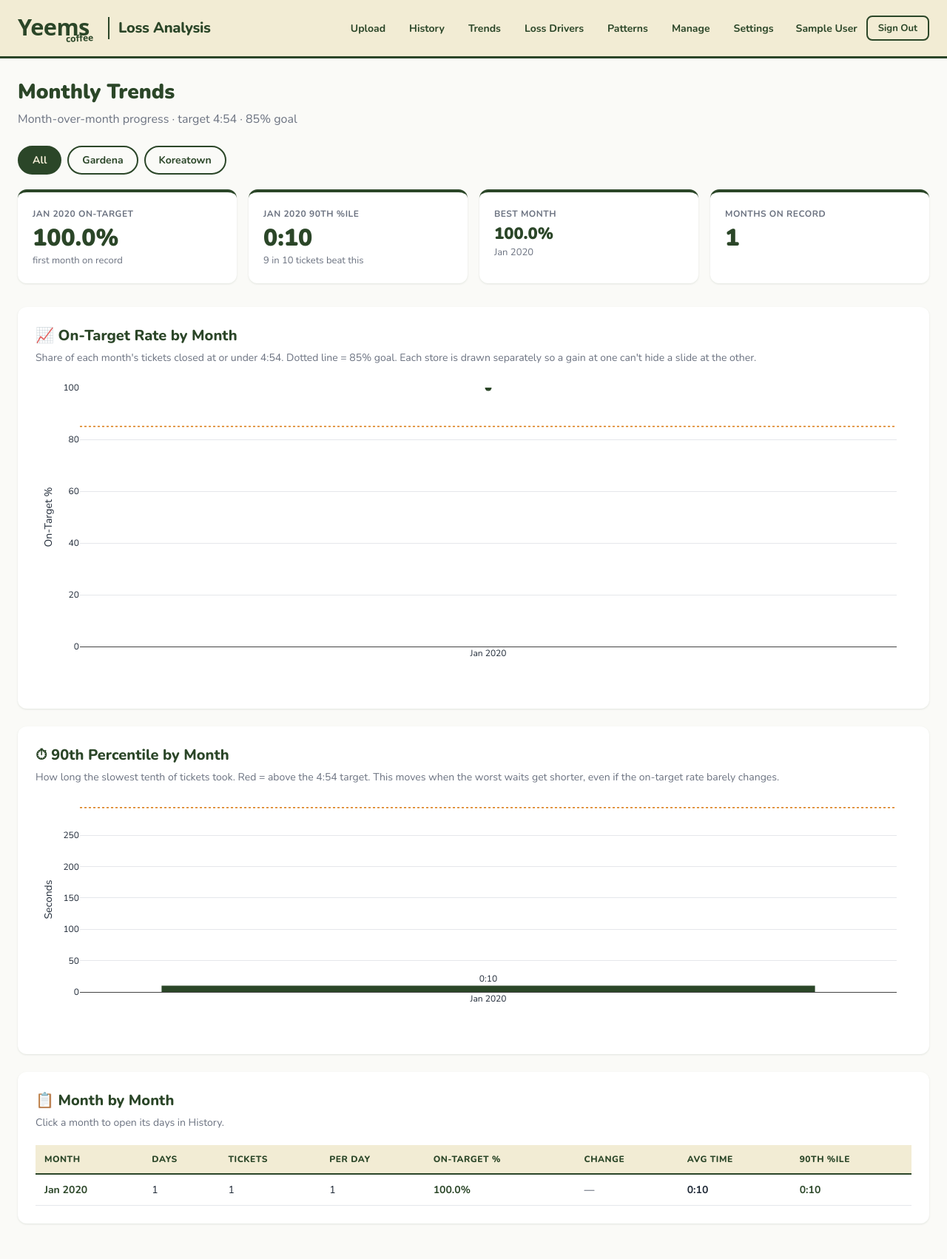
After one commit to YeemsCoffee/lossanalysis, a Flask app: page /trends in a window 1280 px wide. The commit adds this page. Shown: the whole page at 74% size. Run offline with Flask 3, Linux system fonts and the light colour scheme; a user stored in the database is signed in; data comes from the database, SQL or seed files in the repository; tables that the repository leaves empty hold one stand-in row (values such as "Sample post"); parts of the project's set-up code (start-up, migrations or seed data) failed here and were passed over; some libraries are stand-ins or nearby versions.

Commit message:
Add a Trends page for month-over-month progress
History answers "how did last Tuesday go"; this answers "are we getting
better". One row per month across all of history, with the on-target
rate, its change in points against the month before, average time and
90th percentile.

On-time is pooled across the month rather than averaged from the daily
rates, so a quiet Sunday does not count for as much as a slammed
Saturday when judging the month.

The month in progress is marked "to date" and kept out of the headline
and the best-month pick: two good days into a new month would otherwise
read as a leap, and two bad ones as a collapse.

On the All tab each store gets its own line under the combined one, so
a gain at one location cannot hide a slide at the other. Each month row
opens that month's days in History, keeping the location tab.

Monthly grouping uses substr(report_date, 1, 7), which behaves the same
on SQLite and Postgres, and the percentile whitelist gains a month key.

Co-Authored-By: Claude Opus 5.5 <noreply@anthropic.com>
Claude-Session: https://claude.ai/code/session_01XrPXQykZAH65bzkBRzKDvE

```diff
--- a/app/db.py
+++ b/app/db.py
@@ -648,11 +648,54 @@ def get_daily_summary(from_date: str = None, to_date: str = None,
     return rows
 
 
+# "YYYY-MM" out of the stored "YYYY-MM-DD" report_date. substr() with this
+# signature behaves identically on SQLite and Postgres.
+_MONTH_EXPR = "substr(report_date, 1, 7)"
+
+
+def get_monthly_summary(location: str = None, target_seconds: int = 294) -> list:
+    """
+    Per-month totals, oldest first.
+
+    On-time rate is pooled — over-target tickets divided by all tickets in
+    the month — not the mean of the daily rates. For a monthly trend that is
+    the honest number: a quiet Sunday should not weigh as much as a slammed
+    Saturday when judging the month.
+
+    `days` is how many days in the month have data, so a partial month (the
+    one in progress, or the first month on record) can be labelled as such
+    instead of being mistaken for a slump or a spike.
+    """
+    _ensure_schema()
+    where, params = _ticket_filters(location=location)
+    sql = f"""
+        SELECT {_MONTH_EXPR}              AS month,
+               COUNT(*)                   AS total,
+               {_OVER_EXPR}               AS over_count,
+               AVG(duration * 1.0)        AS avg_seconds,
+               COUNT(DISTINCT report_date) AS days
+          FROM tickets{where}
+      GROUP BY {_MONTH_EXPR}
+      ORDER BY {_MONTH_EXPR} ASC
+    """
+    with _get_cursor() as cur:
+        cur.execute(_adapt(sql), [target_seconds] + params)
+        rows = [dict(r) for r in cur.fetchall()]
+
+    for r in rows:
+        r["total"]       = int(r["total"])
+        r["over_count"]  = int(r["over_count"] or 0)
+        r["avg_seconds"] = float(r["avg_seconds"] or 0)
+        r["days"]        = int(r["days"])
+    return rows
+
+
 # Which columns a percentile may be grouped by. A whitelist rather than an
 # f-string of whatever the caller passed: this goes straight into SQL.
 _PERCENTILE_GROUPS = {
     "report_date": "report_date",
     "location":    "location",
+    "month":       _MONTH_EXPR,
 }
 
 
--- a/app/routes.py
+++ b/app/routes.py
@@ -11,6 +11,7 @@ from .analysis import (
 from .db import (
     save_day_tickets, get_tickets_df, get_date_bounds, get_distinct_dates,
     get_daily_summary, get_source_daily_summary, get_hourly_daily_summary,
+    get_monthly_summary,
     count_tickets, get_sync_status, get_duration_percentile,
     get_user_by_email, update_last_login,
     create_user, list_users, set_user_active, update_user_location,
@@ -646,6 +647,48 @@ def patterns():
 
 
 # ---------------------------------------------------------------------------
+# Trends (month over month)
+# ---------------------------------------------------------------------------
+
+@bp.route("/trends")
+@login_required
+def trends():
+    from .analysis_patterns import monthly_trend
+
+    location   = request.args.get("location", "")
+    loc        = location if location in LOCATIONS else None
+    targets    = get_targets()
+    tgt        = targets["target_seconds"]
+    target_pct = targets["target_pct"]
+
+    base = dict(location=loc or "", locations=LOCATIONS,
+                target_fmt=fmt_time(tgt), target_pct=target_pct,
+                target_seconds=tgt)
+
+    # All of history, deliberately: the point of this page is the long view,
+    # and a row per month stays small however far back the data goes.
+    rows = get_monthly_summary(location=loc, target_seconds=tgt)
+    if not rows:
+        return render_template("trends.html", trend=None, **base)
+
+    p90 = get_duration_percentile(location=loc, group_by="month", q=90)
+
+    # On the All tab, draw each store as its own line under the combined one,
+    # so a gain at one location cannot hide a slide at the other.
+    lines = None
+    if not loc:
+        lines = {"All locations": rows}
+        for name in LOCATIONS:
+            per = get_monthly_summary(location=name, target_seconds=tgt)
+            if per:
+                lines[name] = per
+
+    trend  = monthly_trend(rows, p90, target_pct, tgt, lines=lines)
+    charts = {k: json.dumps(v) for k, v in trend["chart"].items()}
+    return render_template("trends.html", trend=trend, charts=charts, **base)
+
+
+# ---------------------------------------------------------------------------
 # Admin — Manage Managers
 # ---------------------------------------------------------------------------
 
--- a/app/templates/base.html
+++ b/app/templates/base.html
@@ -23,6 +23,7 @@
         <nav class="header-nav">
           <a href="{{ url_for('main.index') }}" class="nav-link">Upload</a>
           <a href="{{ url_for('main.history') }}" class="nav-link">History</a>
+          <a href="{{ url_for('main.trends') }}" class="nav-link">Trends</a>
           <a href="{{ url_for('main.drivers') }}" class="nav-link">Loss Drivers</a>
           <a href="{{ url_for('main.patterns') }}" class="nav-link">Patterns</a>
           {% if current_user.is_admin %}
--- /dev/null
+++ b/app/templates/trends.html
@@ -0,0 +1,172 @@
+{% extends "base.html" %}
+{% block title %}Trends · Yeems Coffee{% endblock %}
+
+{% block head_extra %}
+<script src="https://cdn.plot.ly/plotly-2.35.2.min.js"></script>
+{% endblock %}
+
+{% block content %}
+<div class="results-header">
+  <h1>Monthly Trends</h1>
+  <div class="date">Month-over-month progress · target {{ target_fmt }} · {{ target_pct }}% goal{% if location %} · {{ location }}{% endif %}</div>
+</div>
+
+<!-- Location filter tabs -->
+<div class="location-tabs">
+  <a href="{{ url_for('main.trends') }}"
+     class="location-tab {% if not location %}active{% endif %}">All</a>
+  {% for loc in locations %}
+    <a href="{{ url_for('main.trends', location=loc) }}"
+       class="location-tab {% if location == loc %}active{% endif %}">{{ loc }}</a>
+  {% endfor %}
+</div>
+
+{% if not trend %}
+  <div class="section" style="text-align:center; padding:60px; color:var(--gray);">
+    <div style="font-size:48px; margin-bottom:16px;">📈</div>
+    <div style="font-size:18px; font-weight:700; color:var(--green);">No data yet</div>
+    <div style="margin-top:8px;">Monthly trends appear once there are tickets on record.</div>
+    <a href="{{ url_for('main.index') }}" class="btn" style="width:auto; display:inline-block; margin-top:24px; padding:12px 28px;">Upload a Report</a>
+  </div>
+{% else %}
+
+<!-- Headline -->
+<div class="stat-grid">
+  {% if trend.latest %}
+    {% set l = trend.latest %}
+    <div class="stat-card {% if not l.meets_goal %}{% if l.pct_on_target < target_pct - 15 %}danger{% else %}amber{% endif %}{% endif %}">
+      <div class="label">{{ l.label }} On-Target</div>
+      <div class="value">{{ l.pct_on_target }}%</div>
+      <div class="sub">
+        {% if l.delta is not none %}
+          {% if l.delta > 0 %}▲ {{ l.delta }} pts{% elif l.delta < 0 %}▼ {{ l.delta | abs }} pts{% else %}no change{% endif %}
+          vs {{ trend.previous.label if trend.previous else "prior month" }}
+        {% else %}first month on record{% endif %}
+      </div>
+    </div>
+    <div class="stat-card {% if l.p90_over %}amber{% endif %}">
+      <div class="label">{{ l.label }} 90th %ile</div>
+      <div class="value">{{ l.p90_fmt }}</div>
+      <div class="sub">9 in 10 tickets beat this</div>
+    </div>
+  {% endif %}
+  {% if trend.best %}
+    <div class="stat-card">
+      <div class="label">Best Month</div>
+      <div class="value" style="font-size:22px;">{{ trend.best.pct_on_target }}%</div>
+      <div class="sub">{{ trend.best.label }}</div>
+    </div>
+  {% endif %}
+  <div class="stat-card">
+    <div class="label">Months on Record</div>
+    <div class="value">{{ trend.months }}</div>
+  </div>
+</div>
+
+<!-- On-target % by month -->
+<div class="section">
+  <h2>📈 On-Target Rate by Month</h2>
+  <div class="section-sub">
+    Share of each month's tickets closed at or under {{ target_fmt }}. Dotted line = {{ target_pct }}% goal.
+    {% if not location %}Each store is drawn separately so a gain at one can't hide a slide at the other.{% endif %}
+  </div>
+  <div id="rate-chart" class="chart"></div>
+</div>
+
+<!-- p90 by month -->
+<div class="section">
+  <h2>⏱ 90th Percentile by Month</h2>
+  <div class="section-sub">
+    How long the slowest tenth of tickets took. Red = above the {{ target_fmt }} target.
+    This moves when the worst waits get shorter, even if the on-target rate barely changes.
+  </div>
+  <div id="p90-chart" class="chart short"></div>
+</div>
+
+<!-- Month-by-month table -->
+<div class="section">
+  <h2>📋 Month by Month</h2>
+  <div class="section-sub">Click a month to open its days in History.</div>
+  <div class="table-wrap">
+    <table>
+      <thead>
+        <tr>
+          <th>Month</th>
+          <th>Days</th>
+          <th>Tickets</th>
+          <th>Per Day</th>
+          <th>On-Target %</th>
+          <th>Change</th>
+          <th>Avg Time</th>
+          <th>90th %ile</th>
+        </tr>
+      </thead>
+      <tbody>
+        {% for m in trend.table %}
+          <tr style="cursor:pointer;"
+              onclick="window.location='{{ url_for('main.history', **dict({'from': m['from'], 'to': m.to}, **({'location': location} if location else {}))) }}'">
+            <td>
+              <strong style="color:var(--green);">{{ m.label }}</strong>
+              {% if m.to_date %}<span style="font-size:11px; color:var(--gray); font-weight:700;"> TO DATE</span>{% endif %}
+            </td>
+            <td>{{ m.days }}</td>
+            <td>{{ "{:,}".format(m.tickets) }}</td>
+            <td>{{ m.avg_per_day }}</td>
+            <td>
+              <span class="duration-cell {% if m.pct_on_target < target_pct - 15 %}over{% elif m.meets_goal %}ok{% endif %}">
+                {{ m.pct_on_target }}%
+              </span>
+            </td>
+            <td style="font-weight:700; {% if m.delta is not none and m.delta > 0 %}color:var(--green);{% elif m.delta is not none and m.delta < 0 %}color:var(--red);{% else %}color:var(--gray);{% endif %}">
+              {% if m.delta is none %}—
+              {% elif m.to_date %}<span style="color:var(--gray); font-weight:400;">in progress</span>
+              {% elif m.delta > 0 %}▲ {{ m.delta }}
+              {% elif m.delta < 0 %}▼ {{ m.delta | abs }}
+              {% else %}0{% endif %}
+            </td>
+            <td class="duration-cell">{{ m.avg_fmt }}</td>
+            <td class="duration-cell {% if m.p90_over %}over{% else %}ok{% endif %}">{{ m.p90_fmt }}</td>
+          </tr>
+        {% endfor %}
+      </tbody>
+    </table>
+  </div>
+</div>
+
+{% endif %}
+{% endblock %}
+
+{% block scripts %}
+{% if charts %}
+<script>
+  const cfg = { responsive: true, displayModeBar: false };
+  const layout = (extra = {}) => Object.assign({
+    margin: { l: 60, r: 20, t: 10, b: 60 },
+    paper_bgcolor: '#fff',
+    plot_bgcolor: '#fff',
+    font: { family: 'Nunito, sans-serif', color: '#1f2937' },
+    legend: { orientation: 'h', y: -0.25 },
+  }, extra);
+
+  Plotly.newPlot('rate-chart', {{ charts.rate | safe }}, layout({
+    yaxis: { title: 'On-Target %', range: [0, 100], gridcolor: '#e5e7eb' },
+    xaxis: { showgrid: false, type: 'category' },
+    shapes: [{
+      type: 'line', x0: 0, x1: 1, xref: 'paper', y0: {{ target_pct }}, y1: {{ target_pct }},
+      line: { color: '#d97706', width: 1.5, dash: 'dot' }
+    }],
+  }), cfg);
+
+  Plotly.newPlot('p90-chart', {{ charts.p90 | safe }}, layout({
+    yaxis: { title: 'Seconds', gridcolor: '#e5e7eb' },
+    xaxis: { showgrid: false, type: 'category' },
+    showlegend: false,
+    shapes: [{
+      type: 'line', x0: 0, x1: 1, xref: 'paper',
+      y0: {{ target_seconds }}, y1: {{ target_seconds }},
+      line: { color: '#d97706', width: 1.5, dash: 'dot' }
+    }],
+  }), cfg);
+</script>
+{% endif %}
+{% endblock %}
```
Also changed, not shown: app/analysis_patterns.py (+100 -0 lines), tests/test_db.py (+39 -0 lines), tests/test_patterns.py (+58 -0 lines), tests/test_routes.py (+55 -0 lines).
